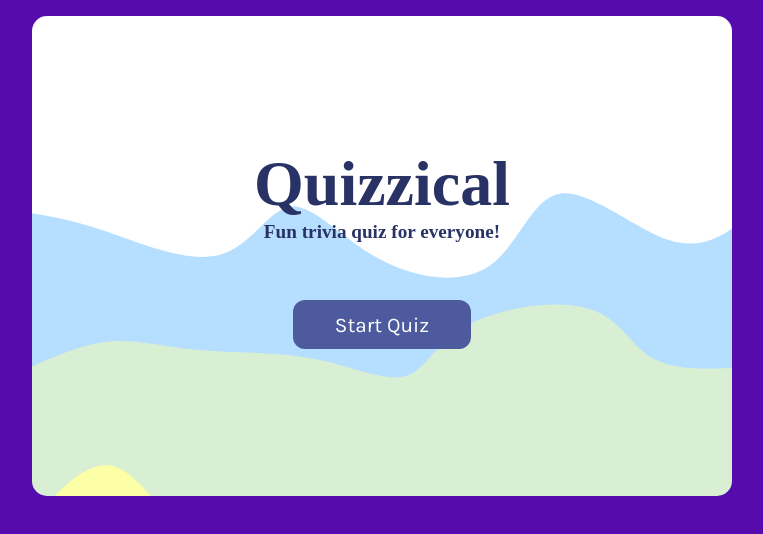
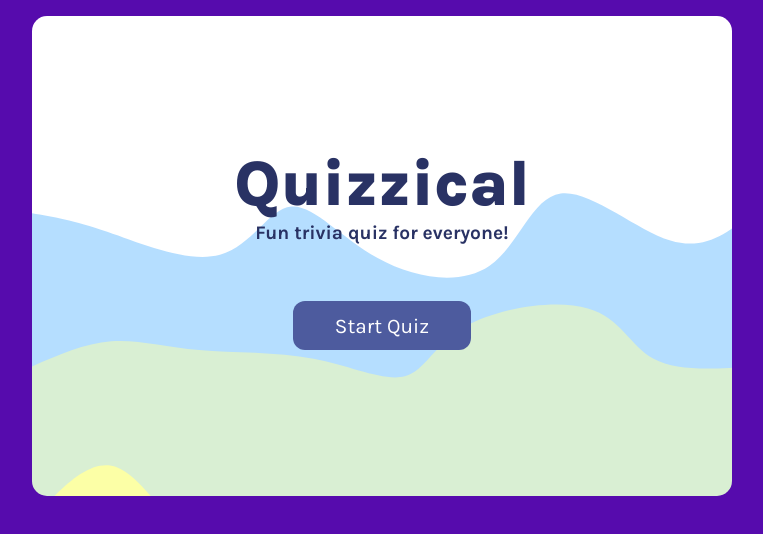
Before and after one commit to kebin20/old-quizzical, a React (Vite) app: page / in a window 1280 px wide. Shown: the top 534 px of the page, without its empty margins (258-1021 px from the left). Built offline with nearby package versions, Linux system fonts and the light colour scheme.

Commit message:
refactor: moved everything to styled components, adjusted interface, adjusted styling

```diff
--- a/index.html
+++ b/index.html
@@ -7,14 +7,13 @@
   <meta name="viewport" content="width=device-width, initial-scale=1.0" />
   <link rel="preconnect" href="https://fonts.googleapis.com">
   <link rel="preconnect" href="https://fonts.gstatic.com" crossorigin>
-  <link href="https://fonts.googleapis.com/css2?family=Karla:wght@200;300;400;500;600;700;800&display=swap"
-    rel="stylesheet">
+  <link href="https://fonts.googleapis.com/css2?family=Karla:wght@200;300;400;500;600;700;800&display=swap" rel="stylesheet">
   <title>Quizzical</title>
 </head>
 
 <body>
   <div id="root"></div>
-  <script type="module" src="/src/main.jsx"></script>
+  <script type="module" src="/src/main.tsx"></script>
 </body>
 
 </html>
--- a/src/components/Quiz/QuizItem.tsx
+++ b/src/components/Quiz/QuizItem.tsx
@@ -59,9 +59,9 @@ export default function QuizItem(props) {
               key={choice.id}
               onClick={() => {
                 props.holdAnswer(choice.id);
-              }}
+              } }
               style={props.endQuiz ? checkAnswerStyle() : styles}
-            >
+              disabled={props.endQuiz ? true : false}            >
               {choice.choice}
             </AnswerButton>
           );
--- a/src/components/Quiz/QuizList.module.css
+++ /dev/null
@@ -1,9 +0,0 @@
-.quizlist {
-    display: flex;
-    flex-direction: column;
-    align-items: stretch;
-    max-width: 900px;
-    width: 90vw;
-    padding-left: 6em;
-    padding-right: 6em;
-}
--- a/src/components/Quiz/QuizList.tsx
+++ b/src/components/Quiz/QuizList.tsx
@@ -1,12 +1,34 @@
 import React, { useEffect, useState, useCallback } from "react";
 import { nanoid } from "nanoid";
 import styled from "styled-components";
+import bgImage from "../../assets/Background.svg";
 
 import QuizItem from "./QuizItem";
 import Button from "../UI/Button";
-import Card from "../UI/Card";
 
-import classes from "./QuizList.module.css";
+const CardDiv = styled.div`
+  display: flex;
+  position: absolute;
+  top: 2%;
+  left: 50%;
+  padding: 2.5em;
+  transform: translate(-50%, 0);
+  background-repeat: no-repeat;
+  background-size: cover;
+  background-image: url(${bgImage});
+  flex-direction: column;
+  justify-content: center;
+  align-items: center;
+  border-radius: 15px;
+`;
+
+const QuizListCard = styled(CardDiv)`
+    align-items: stretch;
+    max-width: 900px;
+    width: 90vw;
+    padding-left: 6em;
+    padding-right: 6em;
+`
 
 const ScoreDisplay = styled.p`
   padding-right: 2em;
@@ -19,6 +41,11 @@ const ResultScreen = styled.div`
   align-items: center;
   justify-content: flex-end;
 `;
+
+const LoadingText = styled.h1`
+  text-align: center;
+  padding: 2em;
+`
 
 function decodeHtml(html) {
   const txt = document.createElement("textarea");
@@ -135,7 +162,7 @@ export default function QuizList(props) {
     );
   }
 
-  let quizItemComponents = <p>Setting Quizzes...</p>;
+  let quizItemComponents = <LoadingText>Setting Quizzes...</LoadingText>;
 
   if (quiz.length > 0) {
     quizItemComponents = quiz.map((item) => {
@@ -162,7 +189,7 @@ export default function QuizList(props) {
   }
 
   return (
-    <Card className={classes.quizlist}>
+    <QuizListCard>
       {quizItemComponents}
       {!endQuiz && <Button onClick={finishQuiz}>Check Answers</Button>}
       {endQuiz && (
@@ -171,7 +198,7 @@ export default function QuizList(props) {
           <Button onClick={startNewQuiz}>Play Again</Button>
         </ResultScreen>
       )}
-    </Card>
+    </QuizListCard>
   );
 }
 
--- a/src/components/UI/AnswerButton.tsx
+++ b/src/components/UI/AnswerButton.tsx
@@ -7,7 +7,7 @@ const StyledAnswerButton = styled.button`
     font-family: "Karla", sans-serif;
     background-color: white;
     padding: 0.5em 2em;
-    margin-bottom: 0.9em;
+    margin: 1em 0.5em;
     border-radius: 10px;
     border: 1px solid #293264;
     font-weight: 800;
--- a/src/components/UI/Card.tsx
+++ /dev/null
@@ -1,25 +0,0 @@
-/* eslint-disable react/prop-types */
-import React from "react";
-import styled from "styled-components";
-import {CardProps} from "src/interfaces";
-import bgImage from "../../assets/Background.svg";
-
-const CardDiv = styled.div`
-  display: flex;
-  position: absolute;
-  top: 2%;
-  left: 50%;
-  padding: 2.5em;
-  transform: translate(-50%, 0);
-  background-repeat: no-repeat;
-  background-size: cover;
-  background-image: url(${bgImage});
-  flex-direction: column;
-  justify-content: center;
-  align-items: center;
-  border-radius: 15px;
-`;
-
-export default function Card(props: CardProps) {
-  return <CardDiv className={`${props.className}`}>{props.children}</CardDiv>;
-}
--- a/src/components/UI/Welcome.module.css
+++ /dev/null
@@ -1,12 +0,0 @@
-.modal {
-  max-width: 700px;
-  width: 90vw;
-  height: 60vh;
-  padding: 5em;
-  flex-direction: column;
-  justify-content: center;
-  align-items: center;
-  border-radius: 15px;
-  z-index: 100;
-  overflow: hidden;
-  }
--- a/src/components/UI/Welcome.tsx
+++ b/src/components/UI/Welcome.tsx
@@ -1,11 +1,33 @@
 /* eslint-disable react/prop-types */
 import React from "react";
 import styled from "styled-components";
+import Button from "./Button";
+import bgImage from "../../assets/Background.svg";
 
-import classes from "./Welcome.module.css";
+const CardDiv = styled.div`
+  display: flex;
+  position: absolute;
+  top: 2%;
+  left: 50%;
+  padding: 2.5em;
+  transform: translate(-50%, 0);
+  background-repeat: no-repeat;
+  background-size: cover;
+  background-image: url(${bgImage});
+  flex-direction: column;
+  justify-content: center;
+  align-items: center;
+  border-radius: 15px;
+`;
 
-import Card from "./Card";
-import Button from "./Button";
+const ModalCard = styled(CardDiv)`
+  max-width: 700px;
+  width: 90vw;
+  height: 60vh;
+  padding: 5em;
+  z-index: 100;
+  overflow: hidden;
+`
 
 const WelcomeTitle = styled.h1`
   font-size: 4rem;
@@ -25,7 +47,7 @@ const Footer = styled.footer`
 
 export default function Welcome(props: { onWelcomeModalHandler: () => void; }) {
   return (
-    <Card className={classes.modal}>
+    <ModalCard>
       <WelcomeTitle>Quizzical</WelcomeTitle>
       <WelcomeSubtitle>Fun trivia quiz for everyone!</WelcomeSubtitle>
       <Footer>
@@ -33,6 +55,6 @@ export default function Welcome(props: { onWelcomeModalHandler: () => void; }) {
           Start Quiz
         </Button>
       </Footer>
-    </Card>
+    </ModalCard>
   );
 }
--- a/src/index.css
+++ b/src/index.css
@@ -41,8 +41,6 @@ h3,
 h4,
 h5,
 h6 {
-  font-family: "Fraunces", serif;
-  font-weight: 900;
   overflow-wrap: break-word;
 }
 
--- a/src/interfaces.tsx
+++ b/src/interfaces.tsx
@@ -15,6 +15,6 @@ export interface CardProps {
     children: React.ReactNode;
     type?: "button" | "submit" | "reset";
     style?: React.CSSProperties;
-    name: string;
-    disabled: boolean;
+    name?: string;
+    disabled?: boolean;
   }
```
Also changed, not shown: src/components/UI/AnswerButton.module.css (deleted).
